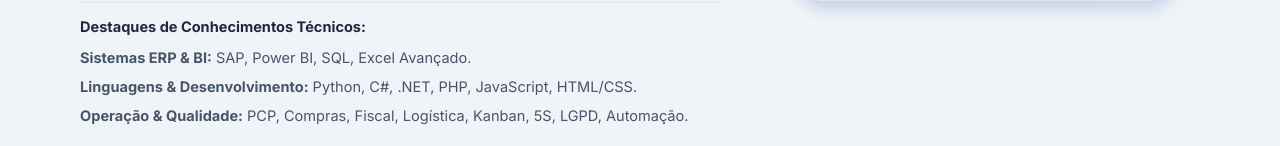
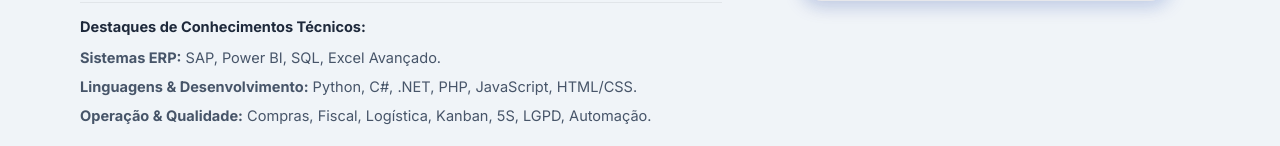
Before and after one commit to RhaonyFerraz/portfolio_rhaony, a plain HTML site: page index.html in a window 1280 px wide. Shown: the part 806-952 px from the top of the page. Drawn offline with Linux system fonts and the light colour scheme.

Commit message:
atualizar destaques tecnicos: Sistemas ERP e remover PCP de operacao

```diff
--- a/index.html
+++ b/index.html
@@ -68,9 +68,9 @@
                             </p>
                             <div style="font-size: 0.91rem; color: #475569; line-height: 1.7; border-top: 1px solid rgba(0,0,0,0.06); padding-top: 12px; margin-top: 6px;">
                                 <strong style="color: #1e293b;">Destaques de Conhecimentos Técnicos:</strong><br>
-                                <span style="display: block; margin-top: 6px;"><strong>Sistemas ERP &amp; BI:</strong> SAP, Power BI, SQL, Excel Avançado.</span>
+                                <span style="display: block; margin-top: 6px;"><strong>Sistemas ERP:</strong> SAP, Power BI, SQL, Excel Avançado.</span>
                                 <span style="display: block; margin-top: 4px;"><strong>Linguagens &amp; Desenvolvimento:</strong> Python, C#, .NET, PHP, JavaScript, HTML/CSS.</span>
-                                <span style="display: block; margin-top: 4px;"><strong>Operação &amp; Qualidade:</strong> PCP, Compras, Fiscal, Logística, Kanban, 5S, LGPD, Automação.</span>
+                                <span style="display: block; margin-top: 4px;"><strong>Operação &amp; Qualidade:</strong> Compras, Fiscal, Logística, Kanban, 5S, LGPD, Automação.</span>
                             </div>
                         </div>
 
```
